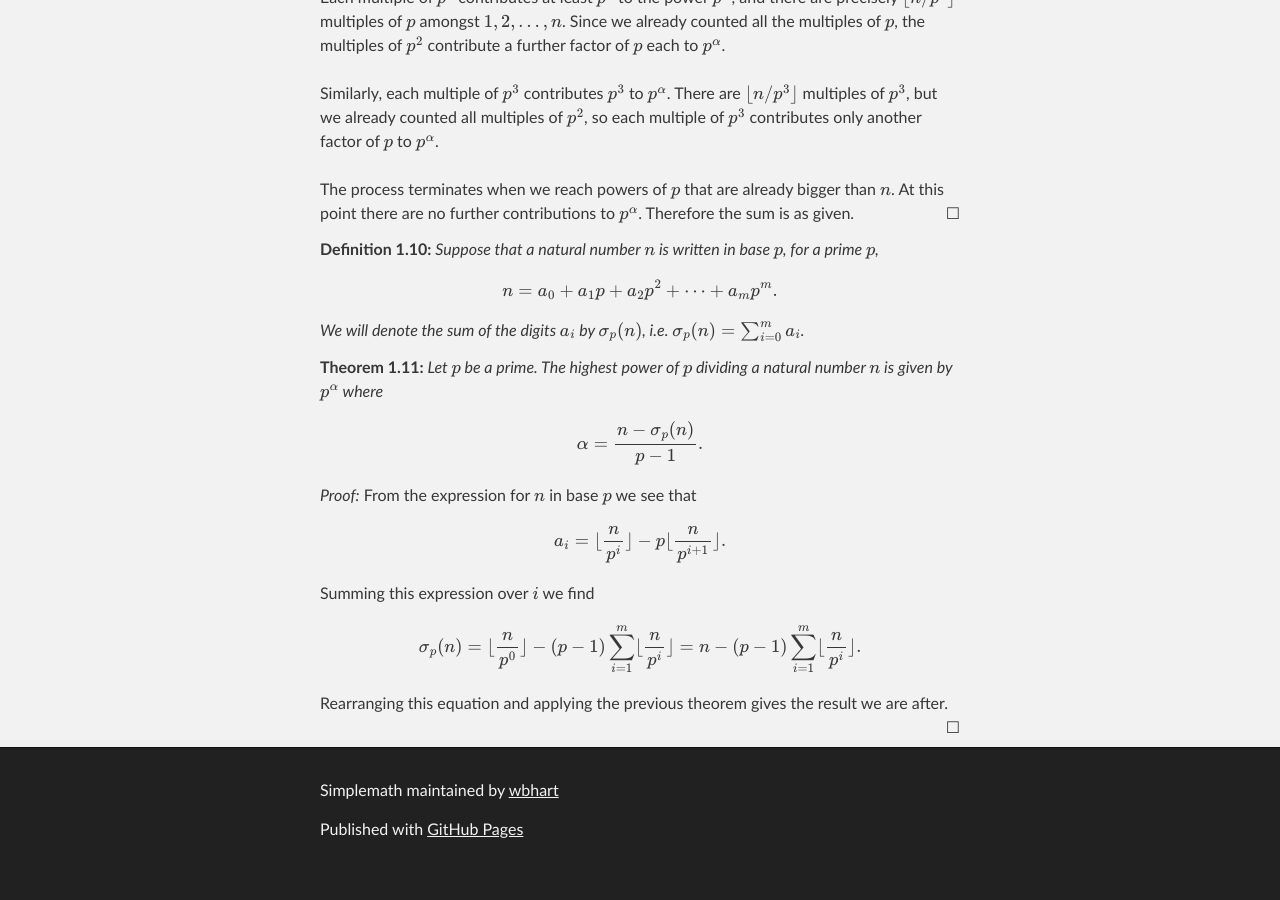
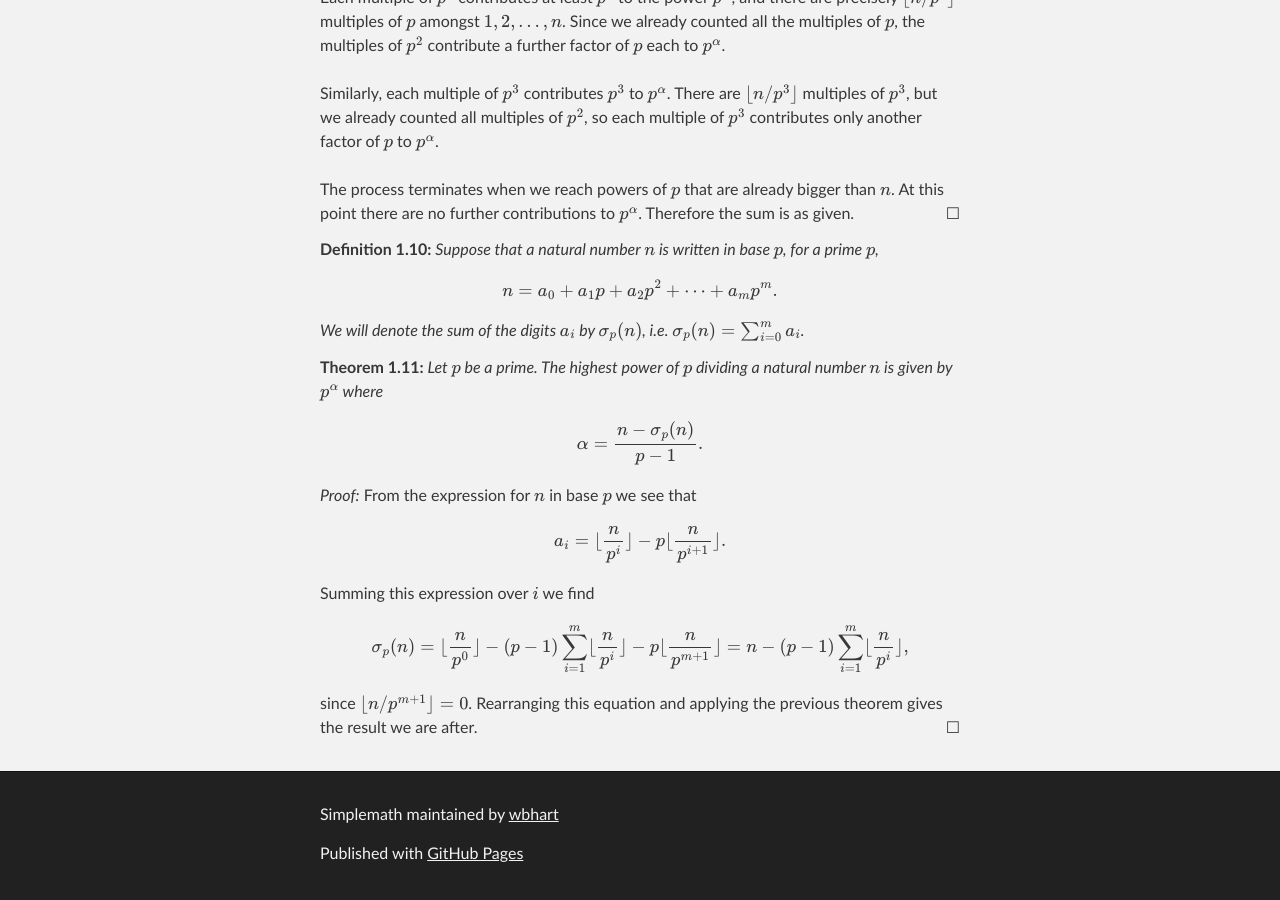
Before and after one commit to wbhart/SimpleMath, a Jekyll site: the page built from factorials.html, in a window 1280 px wide and 900 px high, scrolled down 2100 px. Built offline with Jekyll 4.4.1, drawn with Linux system fonts in a browser that asks for light colours; formulas are drawn with MathJax 3; before the commit the page ends 2976 px from its top, so only the background shows below that.

Commit message:
Update factorials.html

```diff
--- a/factorials.html
+++ b/factorials.html
@@ -114,7 +114,8 @@ $$a_i = \lfloor \frac{n}{p^i} \rfloor - p\lfloor \frac{n}{p^{i + 1}} \rfloor.$$
 
 Summing this expression over $i$ we find
 $$\sigma_p(n) = \lfloor \frac{n}{p^0} \rfloor - (p - 1)\sum_{i = 1}^m \lfloor \frac{n}{p^i} \rfloor
-= n - (p - 1)\sum_{i = 1}^m \lfloor \frac{n}{p^i} \rfloor.$$
+- p\lfloor \frac{n}{p^{m + 1}} \rfloor = n - (p - 1)\sum_{i = 1}^m \lfloor \frac{n}{p^i} \rfloor,$$
+since $\lfloor n/p^{m + 1} \rfloor = 0$.
 
 Rearranging this equation and applying the previous theorem gives the result we are after.
 </proof>
```
